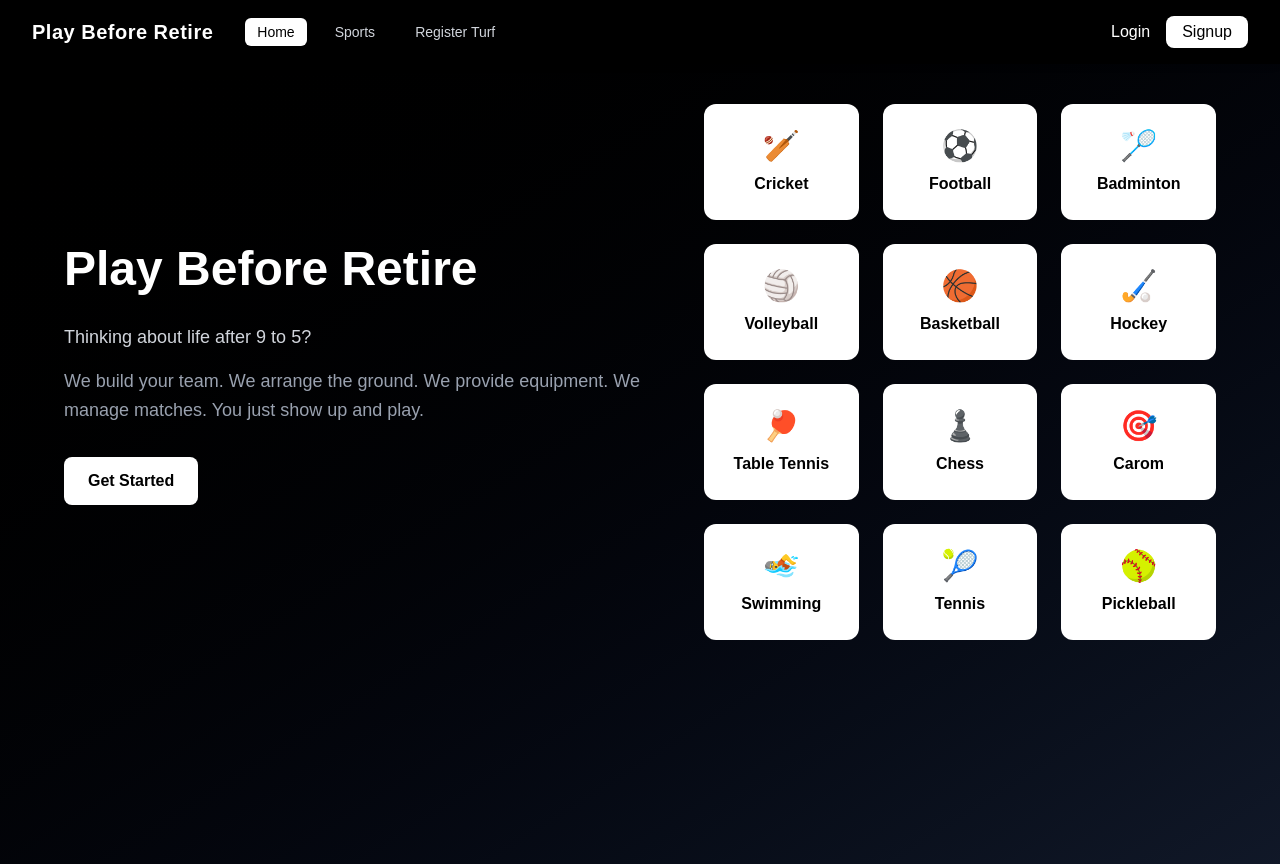
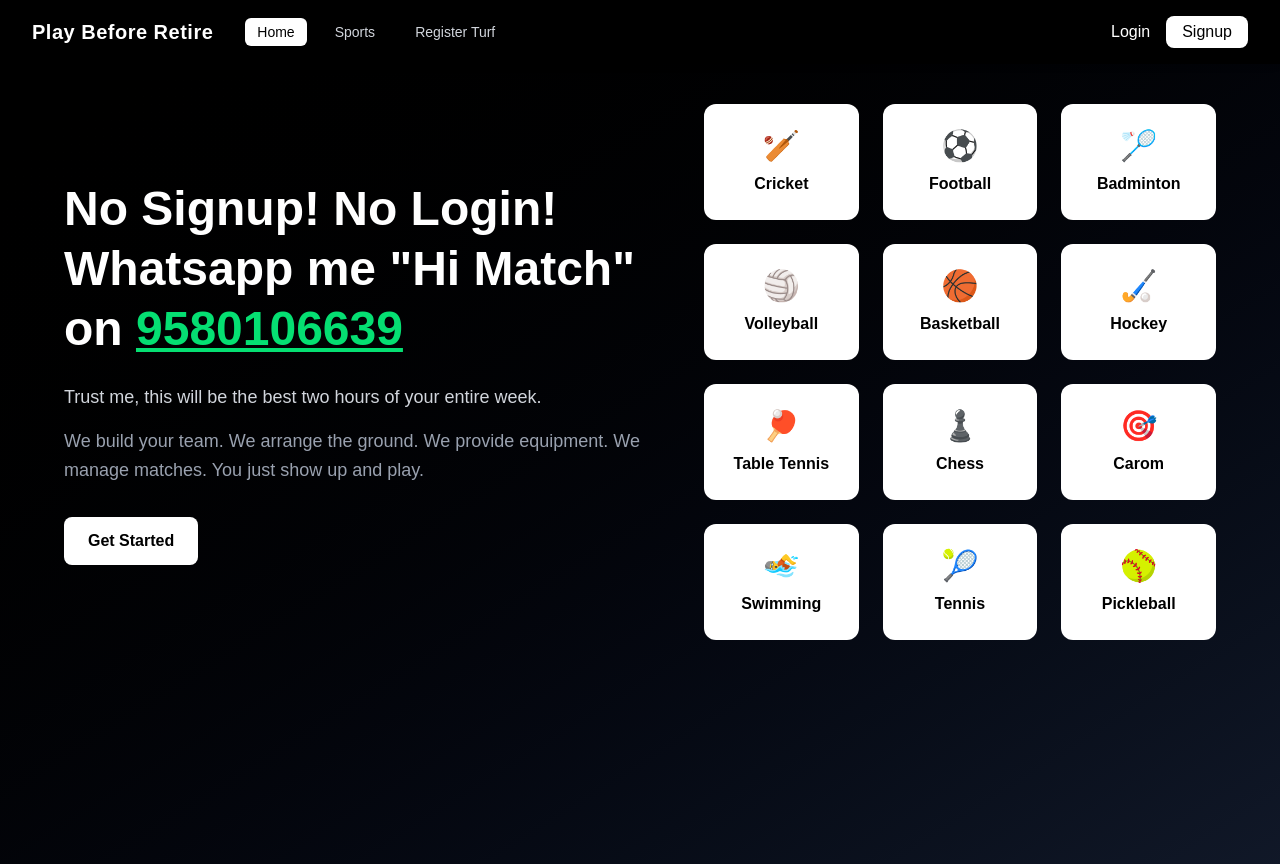
Before and after one commit to krishna12008/playbeforeretire, a Next.js app in the folder frontend/: page / in a window 1280 px wide. Built offline with nearby package versions, Linux system fonts and the light colour scheme; no server answers.

Commit message:
New Version31

```diff
--- a/frontend/app/page.tsx
+++ b/frontend/app/page.tsx
@@ -29,11 +29,19 @@ export default function Landing() {
         {/* LEFT CONTENT */}
         <div className="max-w-xl text-center lg:text-left">
           <h1 className="text-3xl sm:text-4xl lg:text-5xl font-bold mb-6 leading-tight">
-            Play Before Retire
-          </h1>
+              No Signup! No Login! Whatsapp me "Hi Match" on{" "}
+              <a
+                href="https://wa.me/919580106639?text=Hi%20Match"
+                target="_blank"
+                rel="noopener noreferrer"
+                className="text-green-400 underline hover:text-green-300"
+              >
+                9580106639
+              </a>
+            </h1>
 
           <p className="text-base sm:text-lg text-gray-300 mb-4">
-            Thinking about life after 9 to 5?
+            Trust me, this will be the best two hours of your entire week.
           </p>
 
           <p className="text-sm sm:text-lg text-gray-400 mb-8 leading-relaxed">
```
Also changed, not shown: frontend/public/turfs.csv.
